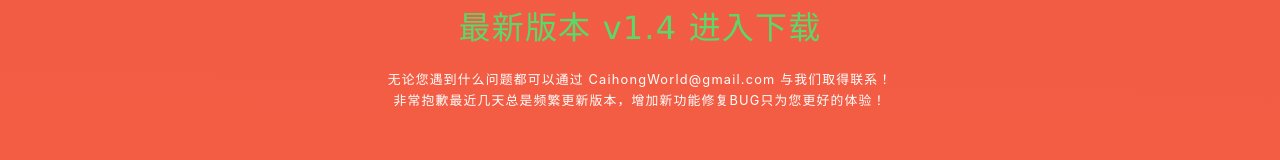
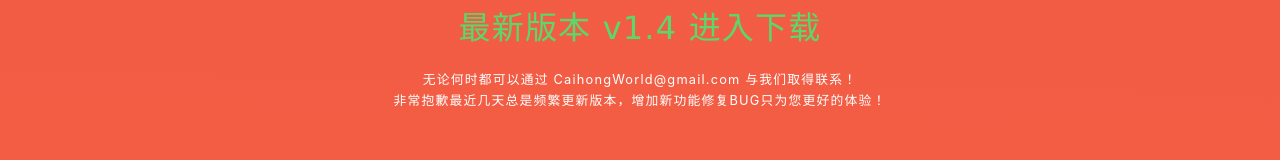
Before and after one commit to Potala8050/WEB-82501010, a plain HTML site: page docs/index.html in a window 1280 px wide. Shown: the part 201-361 px from the top of the page. Drawn offline with Linux system fonts and the light colour scheme; a script that the page names is missing.

Commit message:
docs\index.html

```diff
--- a/docs/index.html
+++ b/docs/index.html
@@ -398,7 +398,7 @@
                 </div>
                 -->
 				<br />
-                <p>无论您遇到什么问题都可以通过 CaihongWorld@gmail.com 与我们取得联系！</p>
+                <p>无论何时都可以通过 CaihongWorld@gmail.com 与我们取得联系！</p>
                 <p>非常抱歉最近几天总是频繁更新版本，增加新功能修复BUG只为您更好的体验！</p>
             </div>
         </div>
```
